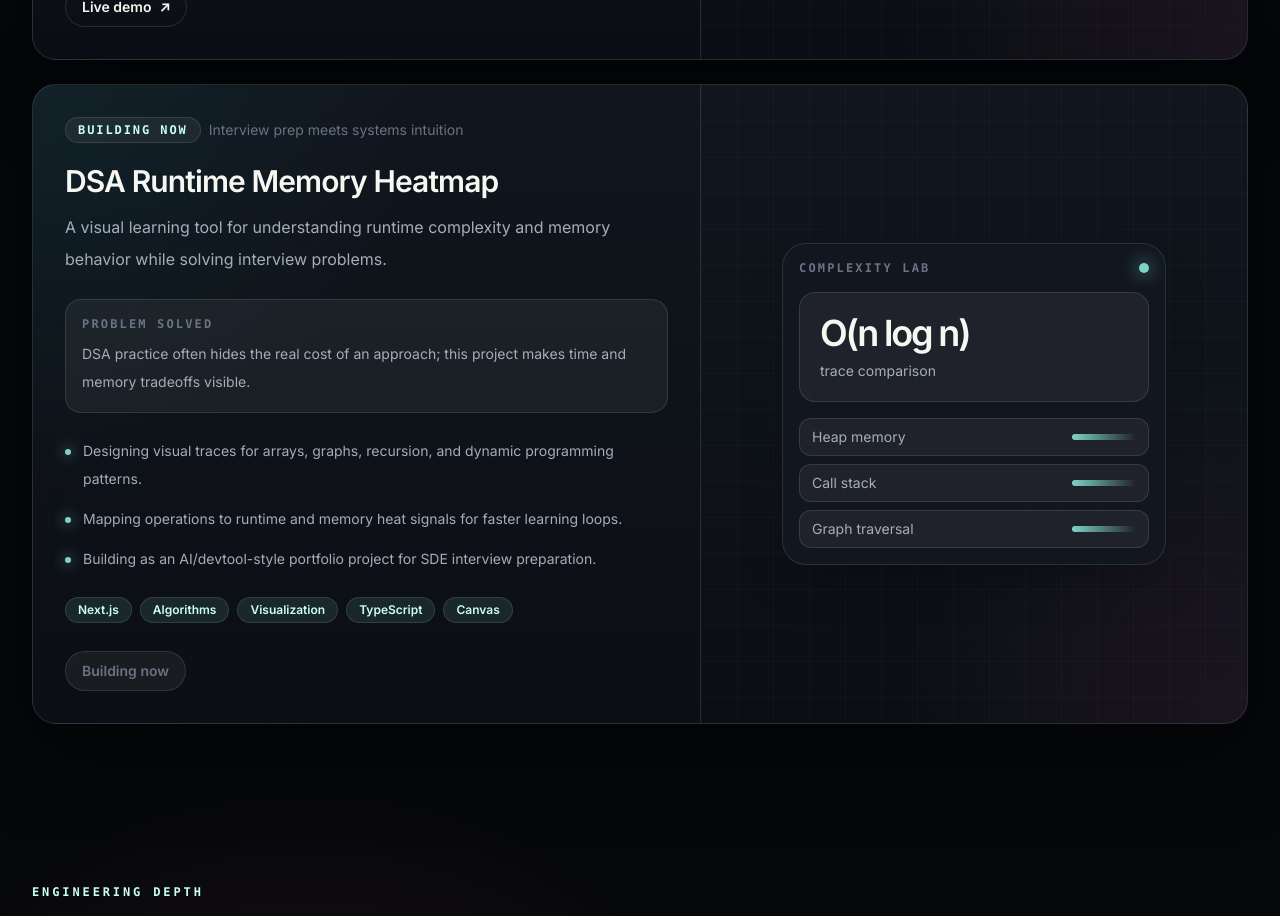
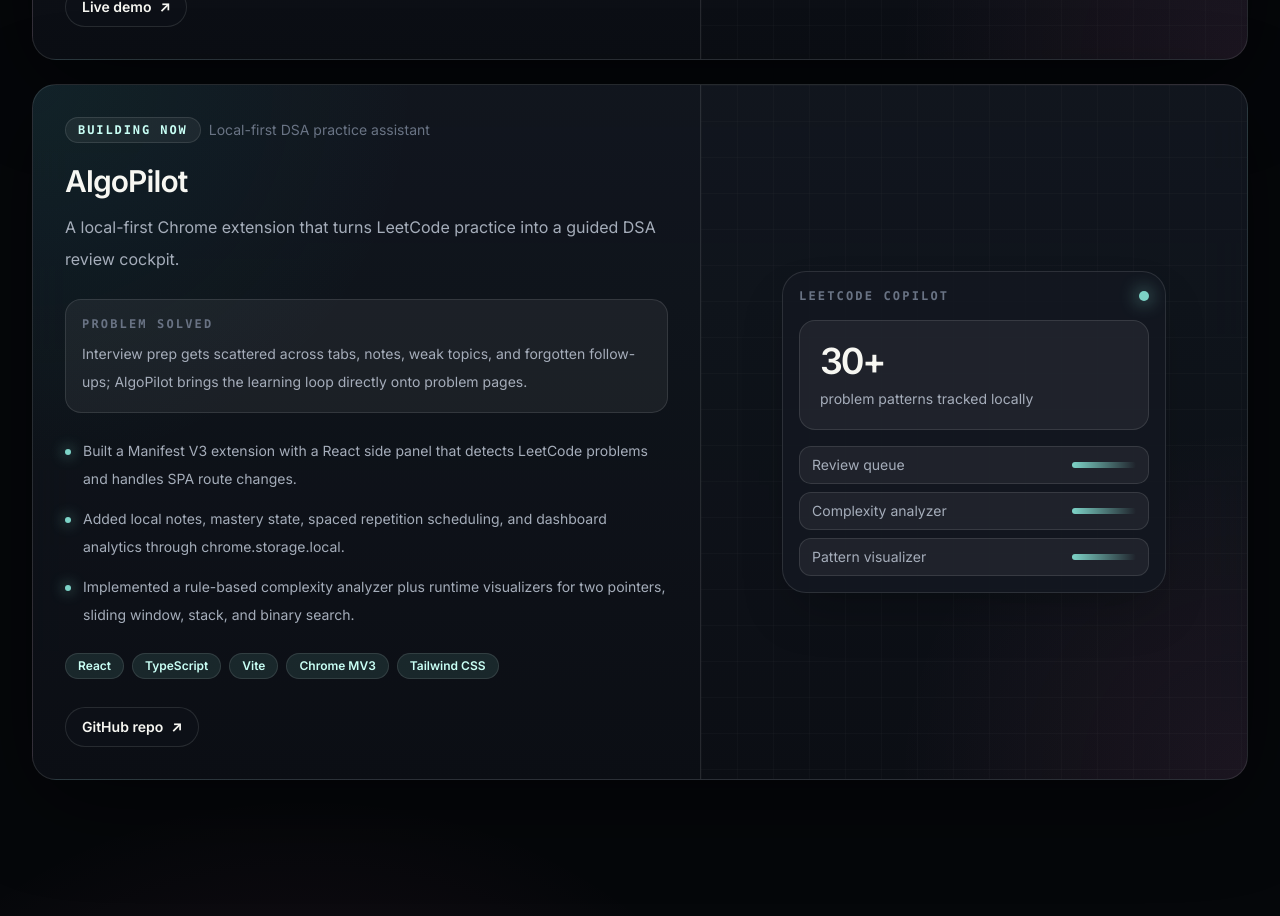
Before and after one commit to tarun2000/tarundhiman.dev, a Next.js app: page / in a window 1280 px wide. Shown: the part 3140-4056 px from the top of the page. Built offline with nearby package versions, Linux system fonts and the light colour scheme.

Commit message:
Add AlgoPilot portfolio project

```diff
--- a/data/projects.ts
+++ b/data/projects.ts
@@ -91,25 +91,25 @@
     },
   },
   {
-    title: 'DSA Runtime Memory Heatmap',
-    tagline: 'A visual learning tool for understanding runtime complexity and memory behavior while solving interview problems.',
-    problem: 'DSA practice often hides the real cost of an approach; this project makes time and memory tradeoffs visible.',
+    title: 'AlgoPilot',
+    tagline: 'A local-first Chrome extension that turns LeetCode practice into a guided DSA review cockpit.',
+    problem: 'Interview prep gets scattered across tabs, notes, weak topics, and forgotten follow-ups; AlgoPilot brings the learning loop directly onto problem pages.',
     highlights: [
-      'Designing visual traces for arrays, graphs, recursion, and dynamic programming patterns.',
-      'Mapping operations to runtime and memory heat signals for faster learning loops.',
-      'Building as an AI/devtool-style portfolio project for SDE interview preparation.',
+      'Built a Manifest V3 extension with a React side panel that detects LeetCode problems and handles SPA route changes.',
+      'Added local notes, mastery state, spaced repetition scheduling, and dashboard analytics through chrome.storage.local.',
+      'Implemented a rule-based complexity analyzer plus runtime visualizers for two pointers, sliding window, stack, and binary search.',
     ],
-    impact: 'Interview prep meets systems intuition',
-    techStack: ['Next.js', 'Algorithms', 'Visualization', 'TypeScript', 'Canvas'],
+    impact: 'Local-first DSA practice assistant',
+    techStack: ['React', 'TypeScript', 'Vite', 'Chrome MV3', 'Tailwind CSS'],
     status: 'Building now',
     links: [
-      { label: 'Building now', href: '#', disabled: true },
+      { label: 'GitHub repo', href: 'https://github.com/tarun2000/dsa-companion' },
     ],
     preview: {
-      eyebrow: 'complexity lab',
-      metric: 'O(n log n)',
-      detail: 'trace comparison',
-      rows: ['Heap memory', 'Call stack', 'Graph traversal'],
+      eyebrow: 'leetcode copilot',
+      metric: '30+',
+      detail: 'problem patterns tracked locally',
+      rows: ['Review queue', 'Complexity analyzer', 'Pattern visualizer'],
     },
   },
 ];
```
